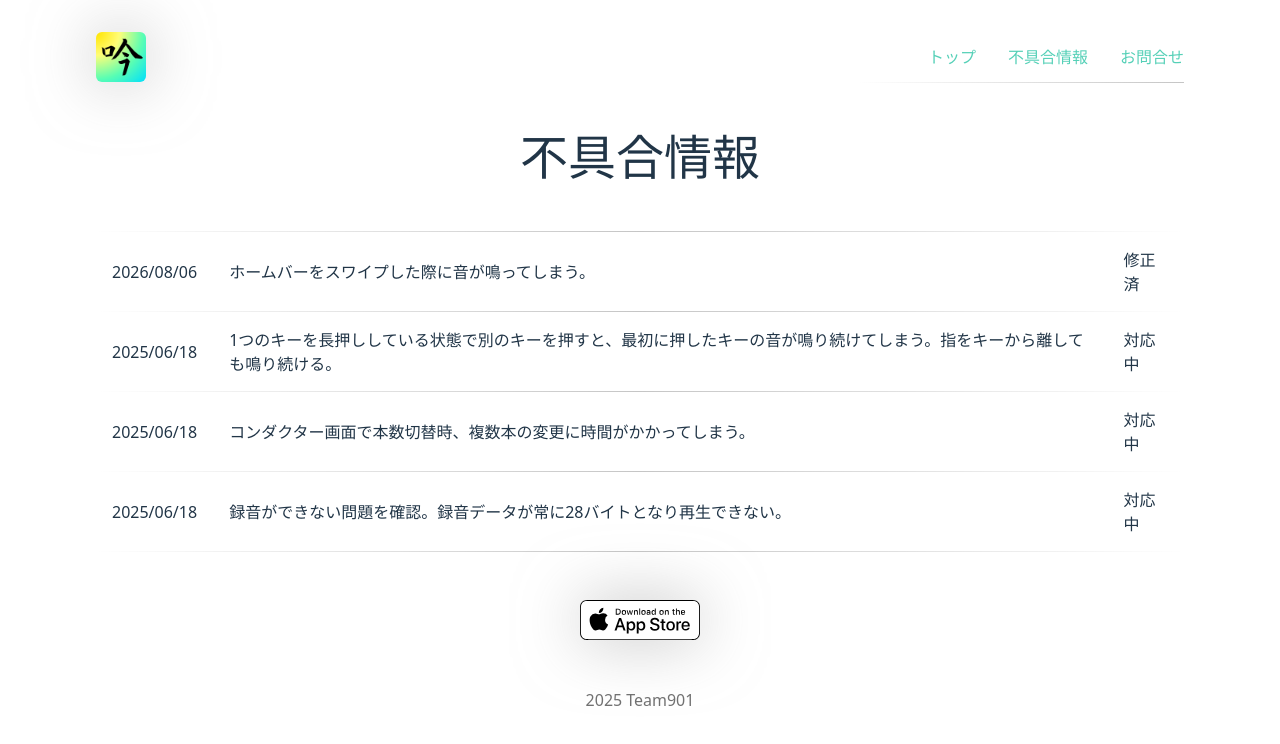
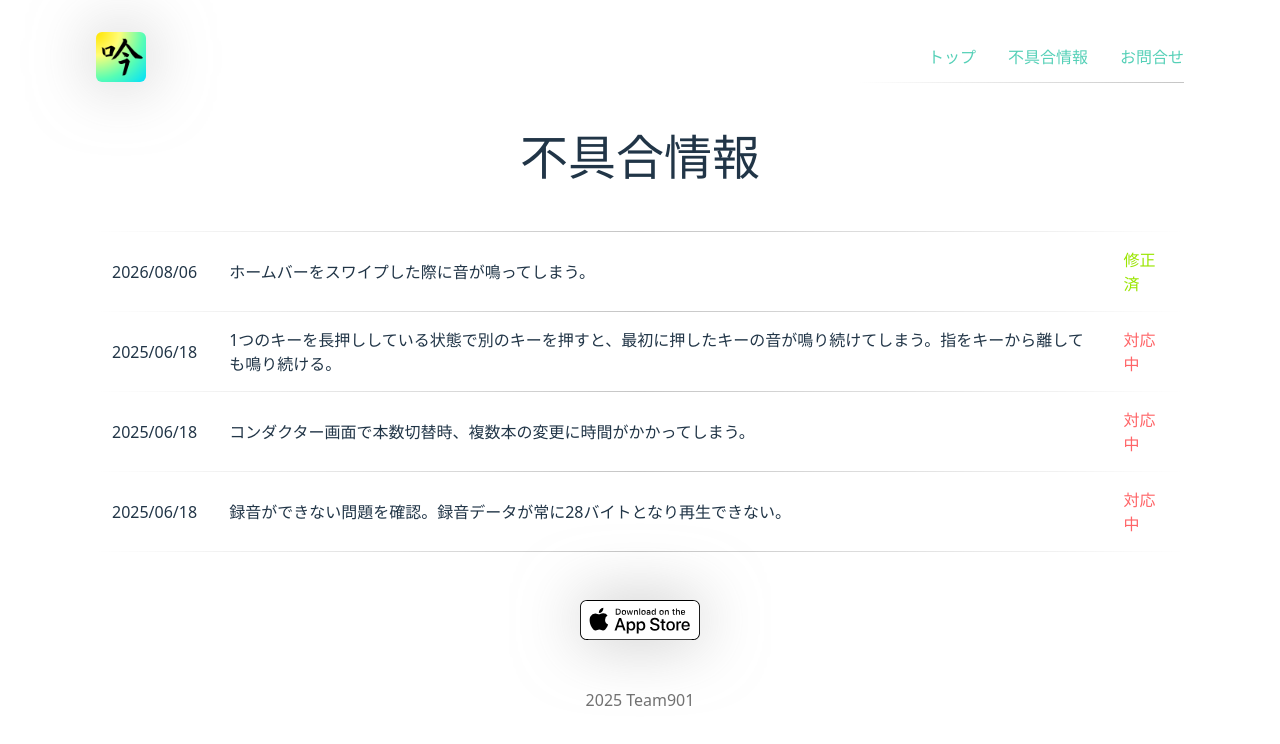
Before and after one commit to fortia1101/ConductorApp-HP, a React (Vite) app: page /#/problems in a window 1280 px wide. Shown: the top 744 px of the page. Built offline with nearby package versions, Linux system fonts and the light colour scheme.

Commit message:
add: 不具合ページの対応中or修正済表示に文字色を追加

```diff
--- a/src/components/Table.tsx
+++ b/src/components/Table.tsx
@@ -13,7 +13,9 @@ const Table: React.FC<{ tableItems: TableItem[] }> = ({ tableItems }) => {
                 <tr>
                     <td className="p-3 md:p-4">{item.date}</td>
                     <td className="p-3 md:p-4">{item.text1}</td>
-                    <td className="p-3 md:p-4">{item.text2}</td>
+                    <td className={`p-3 md:p-4 ${item.text2 === "修正済" ? "text-lime-400" : "text-red-400"}`}>
+                        {item.text2}
+                    </td>
                 </tr>
             ))}
         </table>
```
